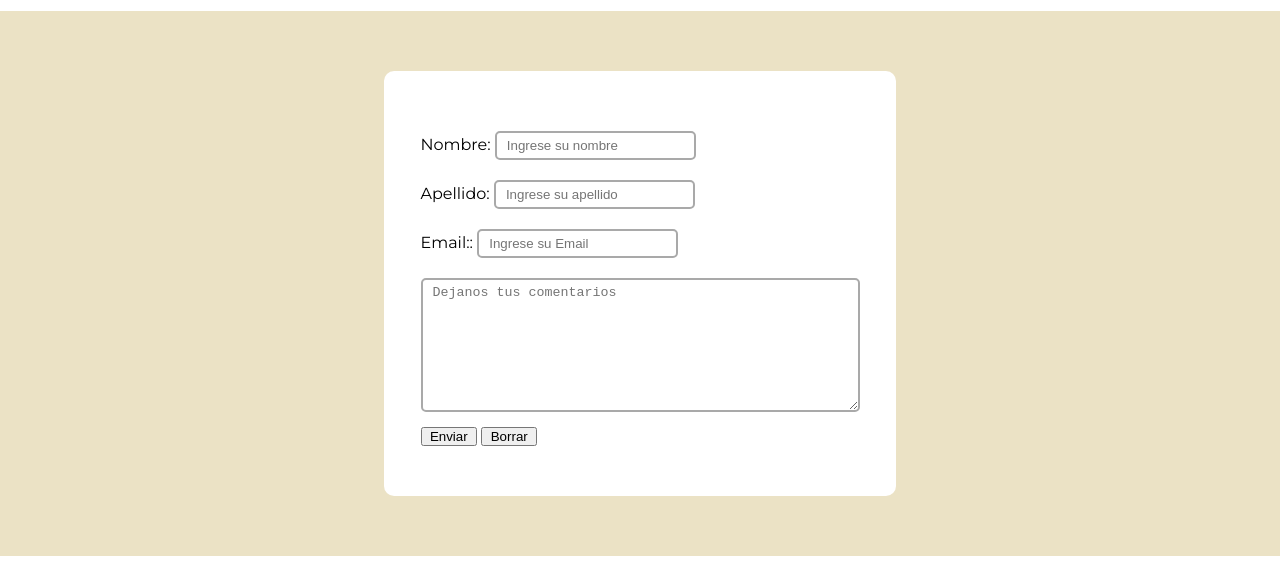
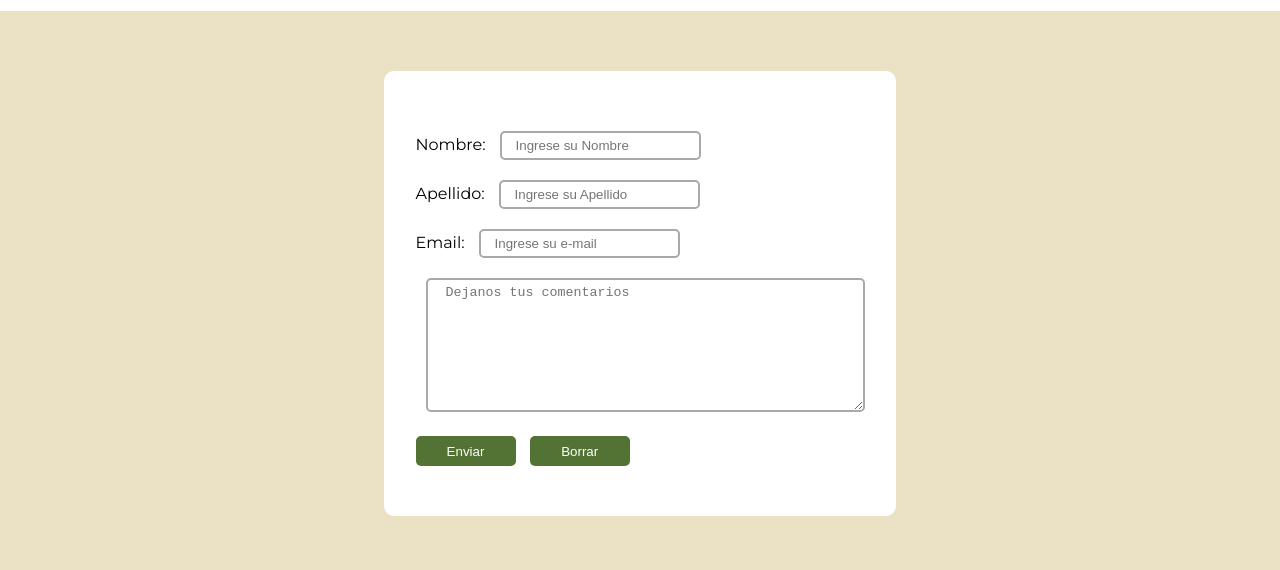
Before and after one commit to franmaddonni/ProyectoFinal-MatesYa, a website: page pages/contacto.html in a window 1280 px wide. Shown: the part 230-800 px from the top of the page. Drawn offline with nearby package versions, Linux system fonts and the light colour scheme.

Commit message:
cambios contacto

```diff
--- a/pages/contacto.html
+++ b/pages/contacto.html
@@ -46,21 +46,21 @@
                 <fieldset class="form__fieldset">
                     <p>
                         <label class="form__label" for="nombre"> Nombre: </label>
-                        <input class="form__input" type="text" name="nombre" placeholder="Ingrese su nombre">
+                        <input class="form__input" type="text" name="nombre" placeholder=" Ingrese su Nombre ">
                     </p>
 
                     <p>
                         <label class="form__label" for="apellidos"> Apellido:</label>
-                        <input class="form__input" type="text" name="Apellido" placeholder="Ingrese su apellido">
+                        <input class="form__input" type="text" name="Apellido" placeholder=" Ingrese su Apellido ">
                     </p>
 
                     <p>
-                        <label class="form__label" for="email"> Email::</label>
-                        <input class="form__input" type="email" name="email"  placeholder="Ingrese su Email">
+                        <label class="form__label" for="email"> Email:</label>
+                        <input class="form__input" type="email" name="email"  placeholder=" Ingrese su e-mail ">
                     </p>
 
                     <p>
-                        <textarea class="form__input" name="cometario" id="" cols="50" rows="8" placeholder="Dejanos tus comentarios"></textarea>
+                        <textarea class="form__input" name="cometario" id="" cols="50" rows="8" placeholder=" Dejanos tus comentarios "></textarea>
                     </p> <!--No se si colocarle la class label o una nueva especifica para el textarea-->
 
                     <div>
--- a/sass/estilos.scss
+++ b/sass/estilos.scss
@@ -489,6 +489,7 @@ body{
             .form__input{
                 border: darkgrey 2px solid;
                 margin-top: 10px;
+                margin-left: 10px;
                 margin-bottom: 10px;
                 border-radius: 5px;
                 padding: 5px 10px;
@@ -507,12 +508,15 @@ body{
                     display: none;
                 }
 
+                }
+            }
+
             .form__button{
                 background-color: #537334;
                 color: white;
                 border: none;
                 border-radius: 5px;
-                    width: 60px;
+                width: 100px;
                 height: 30px;
                 margin-top: 10px;
                 margin-right: 10px;
@@ -524,8 +528,7 @@ body{
                     transition: .3s;
                     cursor: pointer;
                 }
-                }
-            }
+
         }
     }
 
```
Also changed, not shown: css/estilos.css. Lines whose indentation alone changed are shown as unchanged.
